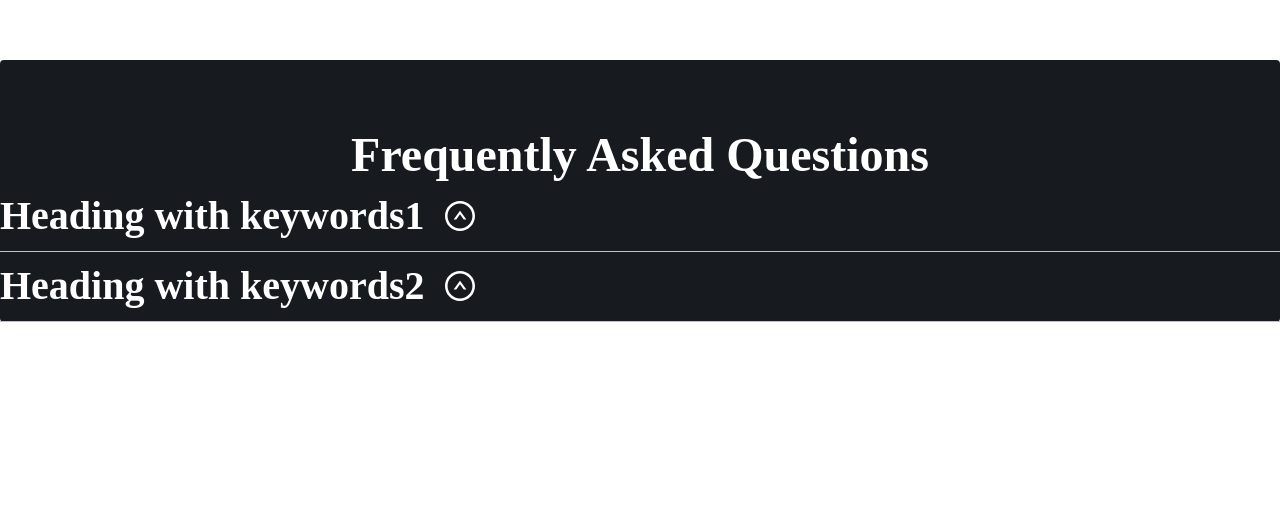
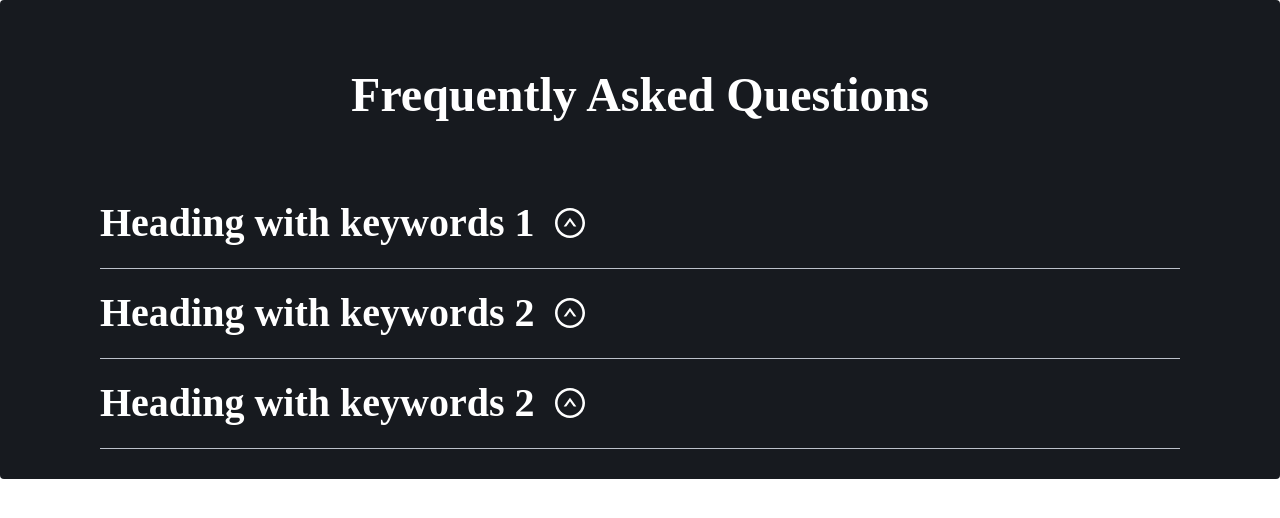
Before and after one commit to mohsinnaqvipro/ai-web, a Next.js app: page /Faq in a window 1280 px wide. Shown: the top 518 px of the page. Built offline with nearby package versions, Linux system fonts and the light colour scheme.

Commit message:
alignment of components and update CSS

```diff
--- a/src/components/CtaOne/cta1.module.css
+++ b/src/components/CtaOne/cta1.module.css
@@ -10,10 +10,9 @@
   height: 300px;
   width: 100%;
   background-color: black;
-  margin: 0 0 62px 0;
 }
 
-.h2 {
+.mainLayout h2 {
   margin: 100px 0 0 0;
   font-size: 48px;
   font-weight: 700;
--- a/src/components/CtaOne/index.js
+++ b/src/components/CtaOne/index.js
@@ -8,7 +8,7 @@ const CtaOne = () => {
   return (
     <>
       <div className={styles.mainLayout}>
-        <h2 className={styles.h2}>{`Be the first you try`}</h2>
+        <h2>Be the first to try</h2>
         <Button text="Book a demo" />
       </div>
     </>
--- a/src/components/Faq/faq.module.css
+++ b/src/components/Faq/faq.module.css
@@ -1,16 +1,16 @@
 .mainLayout {
-  background: #171a1fff; /* neutral-900 */
+  background: #171a1fff;
   border-radius: 4px;
   width: 100%;
   height: auto;
-  margin-top: 60px;
+  padding-bottom: 20px;
 }
 
 .mainLayout h2 {
   display: flex;
   justify-content: center;
   color: #ffffffff;
-  padding-top: 67px;
+  padding: 67px 0 67px 0;
 }
 
 .mainLayout p {
@@ -23,4 +23,9 @@
 .lineSeparator {
   border-bottom: 1px solid #bcc1caff;
   height: 2px;
+  margin: 10px 0 10px 0;
 }
+
+.container {
+  margin: 0 100px 0 100px;
+}
--- a/src/components/Faq/index.js
+++ b/src/components/Faq/index.js
@@ -5,12 +5,16 @@ import Question from './Question'
 const Faq = () => {
   const faqData = [
     {
-      question: 'Heading with keywords1',
-      answer: 'Answer 1'
+      question: 'Heading with keywords 1',
+      answer: 'Incididunt voluptate sint nostrud excepteur aute non. Enim non ipsum incididunt aliquip duis ad sit ad. Eu dolore minim sit do cupidatat aute pariatur eiusmod ut cillum amet esse elit eiusmod.Duis dolor et est duis. Enim non ipsum incididun Incididunt voluptate sint nostrud excepteur aute non. Enim non ipsum incididunt aliquip duis ad sit ad. Eu dolore minim sit do cupidatat aute pariatur eiusmod ut cillum amet esse elit eiusmod.Duis dolor et est duis. Enim non ipsum incididun Incididunt voluptate sint nostrud excepteur aute non. Enim non ipsum incididunt aliquip duis ad sit ad. Eu dolore minim sit do cupidatat aute pariatur eiusmod ut cillum amet esse elit eiusmod.Duis dolor et est duis. Enim non ipsum incididun Incididunt voluptate sint nostrud excepteur aute non. Enim non ipsum incididunt aliquip duis ad sit ad. Eu dolore minim sit do cupidatat aute pariatur eiusmod ut cillum amet esse elit eiusmod.Duis dolor et est duis. Enim non ipsum incididun'
     },
     {
-      question: 'Heading with keywords2',
-      answer: 'Answer 2'
+      question: 'Heading with keywords 2',
+      answer: 'Incididunt voluptate sint nostrud excepteur aute non. Enim non ipsum incididunt aliquip duis ad sit ad. Eu dolore minim sit do cupidatat aute pariatur eiusmod ut cillum amet esse elit eiusmod.Duis dolor et est duis. Enim non ipsum incididun Incididunt voluptate sint nostrud excepteur aute non. Enim non ipsum incididunt aliquip duis ad sit ad. Eu dolore minim sit do cupidatat aute pariatur eiusmod ut cillum amet esse elit eiusmod.Duis dolor et est duis. Enim non ipsum incididun Incididunt voluptate sint nostrud excepteur aute non. Enim non ipsum incididunt aliquip duis ad sit ad. Eu dolore minim sit do cupidatat aute pariatur eiusmod ut cillum amet esse elit eiusmod.Duis dolor et est duis. Enim non ipsum incididun Incididunt voluptate sint nostrud excepteur aute non. Enim non ipsum incididunt aliquip duis ad sit ad. Eu dolore minim sit do cupidatat aute pariatur eiusmod ut cillum amet esse elit eiusmod.Duis dolor et est duis. Enim non ipsum incididun'
+    },
+    {
+      question: 'Heading with keywords 2',
+      answer: 'Incididunt voluptate sint nostrud excepteur aute non. Enim non ipsum incididunt aliquip duis ad sit ad. Eu dolore minim sit do cupidatat aute pariatur eiusmod ut cillum amet esse elit eiusmod.Duis dolor et est duis. Enim non ipsum incididun Incididunt voluptate sint nostrud excepteur aute non. Enim non ipsum incididunt aliquip duis ad sit ad. Eu dolore minim sit do cupidatat aute pariatur eiusmod ut cillum amet esse elit eiusmod.Duis dolor et est duis. Enim non ipsum incididun Incididunt voluptate sint nostrud excepteur aute non. Enim non ipsum incididunt aliquip duis ad sit ad. Eu dolore minim sit do cupidatat aute pariatur eiusmod ut cillum amet esse elit eiusmod.Duis dolor et est duis. Enim non ipsum incididun Incididunt voluptate sint nostrud excepteur aute non. Enim non ipsum incididunt aliquip duis ad sit ad. Eu dolore minim sit do cupidatat aute pariatur eiusmod ut cillum amet esse elit eiusmod.Duis dolor et est duis. Enim non ipsum incididun'
     }
     // Add more questions and answers as needed
   ]
@@ -18,10 +22,10 @@ const Faq = () => {
     <div className={styles.mainLayout}>
       <h2>{`Frequently Asked Questions`}</h2>
       {faqData.map((faq, index) => (
-        <>
+        <div className={styles.container}>
           <Question key={index} question={faq.question} answer={faq.answer} />
           <div className={styles.lineSeparator} />
-        </>
+        </div>
       ))}
     </div>
   )
--- a/src/components/Testimonials/testimonials.module.css
+++ b/src/components/Testimonials/testimonials.module.css
@@ -1,6 +1,6 @@
 .mainLayout {
   /* background: #f8f9faff; */
-  margin: 68px 100px 0 100px;
+  margin: 68px 100px 68px 100px;
 }
 
 .slider {
--- a/src/components/TextFeatureOne/textFeatureOne.module.css
+++ b/src/components/TextFeatureOne/textFeatureOne.module.css
@@ -1,18 +1,19 @@
-.containerMission {
+.mainLayout {
+  background-color: #171a1fff;
+  /* margin: 0 0 62px 0; */
   display: flex;
+  align-items: center;
+  justify-content: center;
   flex-direction: column;
-  justify-content: center;
-  text-align: center;
-  background-color: #171a1fff;
-  margin: 0 0 62px 0;
-  padding: 50px;
+  padding: 50px 0 80px 0;
   color: #fff;
 }
-.missionDescription {
-  display: flex;
+
+.mainLayout h2 {
+  margin: 40px 0 20px 0;
+}
+
+.mainLayout p {
+  max-width: 600px;
   text-align: center;
-  justify-content: center;
 }
-.missionDescription p {
-  max-width: 700px;
-}
--- a/src/components/TextFeatureTwo/TextFeatureTwo.js
+++ b/src/components/TextFeatureTwo/TextFeatureTwo.js
@@ -3,8 +3,8 @@ import styles from "./textFeatureTwo.module.css";
 
 const TextFeatureTwo = () => {
   return (
-    <div className={styles.containerTool}>
-      <h2>One AI tool, all the best models</h2>
+    <div className={styles.mainLayout}>
+      <h2>One AI tool,<br /> all the best models</h2>
       <p>
         Aute magna ut dolore anim est incididunt incididunt. Tempor qui nostrud
         labore proident fugiat excepteur anim elit ea adipisicing voluptate
--- a/src/components/TextFeatureTwo/textFeatureTwo.module.css
+++ b/src/components/TextFeatureTwo/textFeatureTwo.module.css
@@ -1,18 +1,19 @@
-.containerTool {
+.mainLayout {
   display: flex;
   background-color: #f8f9faff;
   justify-content: space-between;
-  margin: 0 0 62px 0;
-  height: 301px;
+  align-items: center;
+  padding: 84px 197px 97px 197px;
 }
 
-.containerTool h2 {
-  padding: 75px;
-  font-size: 36px;
-  width: 332px;
+.mainLayout h2 {
+  font-size: 48px;
+  font-weight: 700px;
+  max-width: 500px;
 }
 
-.containerTool p {
-  width: 365px;
-  padding: 80px;
+.mainLayout p {
+  max-width: 400px;
+  font-size: 20px;
+  font-weight: 400px;
 }
```
Also changed, not shown: src/app/page.js (+3 -6 lines), src/components/TextFeatureOne/index.js (+6 -8 lines), src/components/Faq/Question/question.module.css (line endings or trailing spaces), src/components/Hero/hero.module.css (line endings or trailing spaces).
